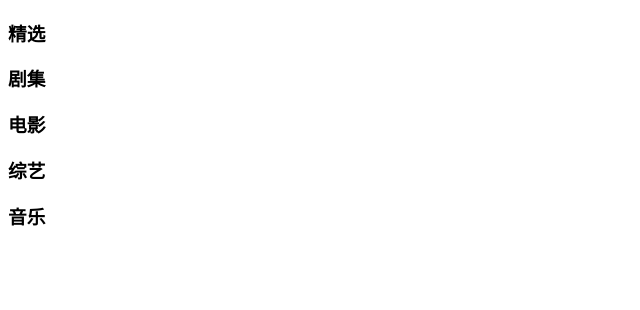
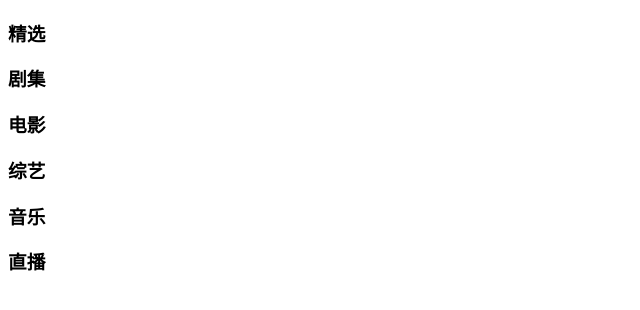
Before and after one commit to l-hbo/llhb, a plain HTML site: page index.html in a window 1280 px wide. Shown: the full height of the page, 0-640 px from the left. Drawn offline with Linux system fonts and the light colour scheme.

Commit message:
添加直播模块

```diff
--- a/index.html
+++ b/index.html
@@ -12,5 +12,6 @@
     <h3>电影</h3>
     <h3>综艺</h3>
     <H3>音乐</H3>
+    <h3>直播</h3>
 </body>
 </html>
```
